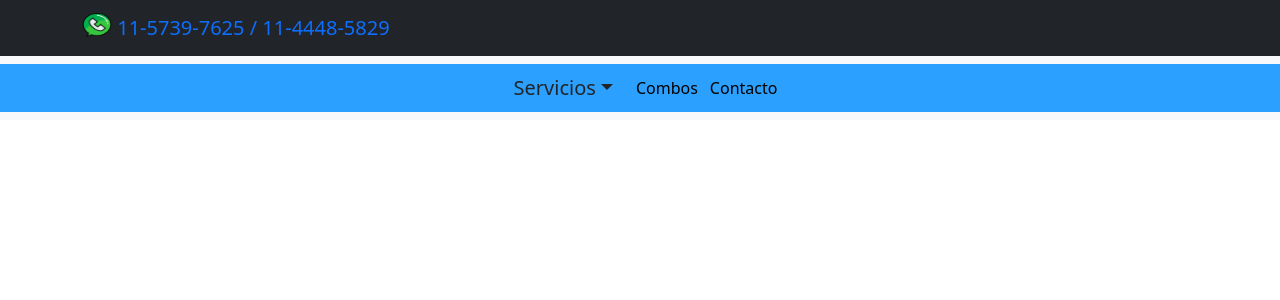
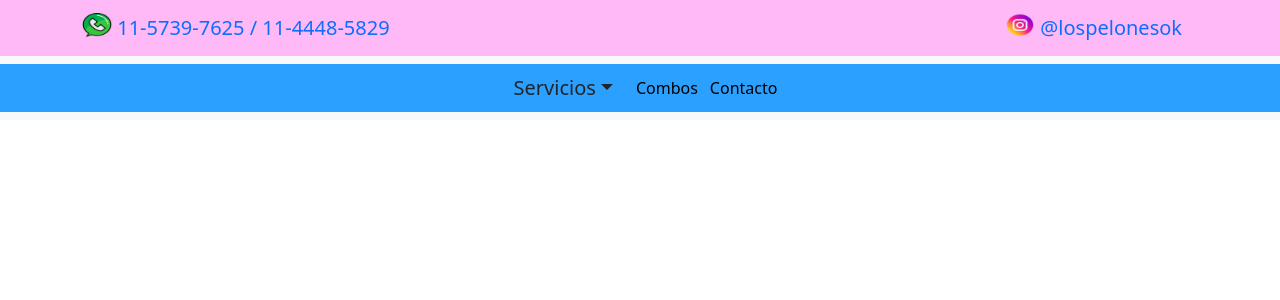
Before and after one commit to marianosanjuan86/Prueba-Reac, a React (Create React App) app: page / in a window 1280 px wide. Shown: the top 300 px of the page. Built offline with nearby package versions, Linux system fonts and the light colour scheme.

Commit message:
finaliza componente topbar

```diff
--- a/package.json
+++ b/package.json
@@ -8,6 +8,7 @@
     "@testing-library/user-event": "^13.5.0",
     "bootstrap": "^5.1.3",
     "react": "^17.0.2",
+    "react-bootstrap": "^2.1.2",
     "react-dom": "^17.0.2",
     "react-scripts": "5.0.0",
     "web-vitals": "^2.1.4"
--- a/src/App.js
+++ b/src/App.js
@@ -2,6 +2,7 @@ import React from 'react';
 import { TopBar } from "./components/TopBar";
 import { NavBar } from "./components/NavBar";
 import './styles/styles.css';
+
 
 export const App = () => {
   return (
--- a/src/components/TopBar.js
+++ b/src/components/TopBar.js
@@ -6,7 +6,7 @@ import { Navbar, Container } from "react-bootstrap";
 export const TopBar = () => {
   return (
     <>
-      <Navbar bg="dark" variant="">
+      <Navbar className='topbar' variant="">
         <Container>
           <Navbar.Brand href="#home">
             <img
@@ -17,6 +17,16 @@ export const TopBar = () => {
               className="d-inline-block align-top"
               />{' '}
               11-5739-7625 / 11-4448-5829
+          </Navbar.Brand>
+          <Navbar.Brand href="#home">
+            <img
+              alt=""
+              src={ instagram }
+              width="30"
+              height="24"
+              className="d-inline-block align-top"
+              />{' '}
+              @lospelonesok
           </Navbar.Brand>
         </Container>
       </Navbar>
--- a/src/index.js
+++ b/src/index.js
@@ -1,7 +1,7 @@
 import React from 'react';
 import ReactDOM from 'react-dom';
 import App from './App';
-import '../node_modules/bootstrap/dist/css/bootstrap.min.css';
+import  'bootstrap/dist/css/bootstrap.min.css' ;
 
 ReactDOM.render(
     <App />,
```
Also changed, not shown: 1 other file (tests, documents, lock files or other folders).
